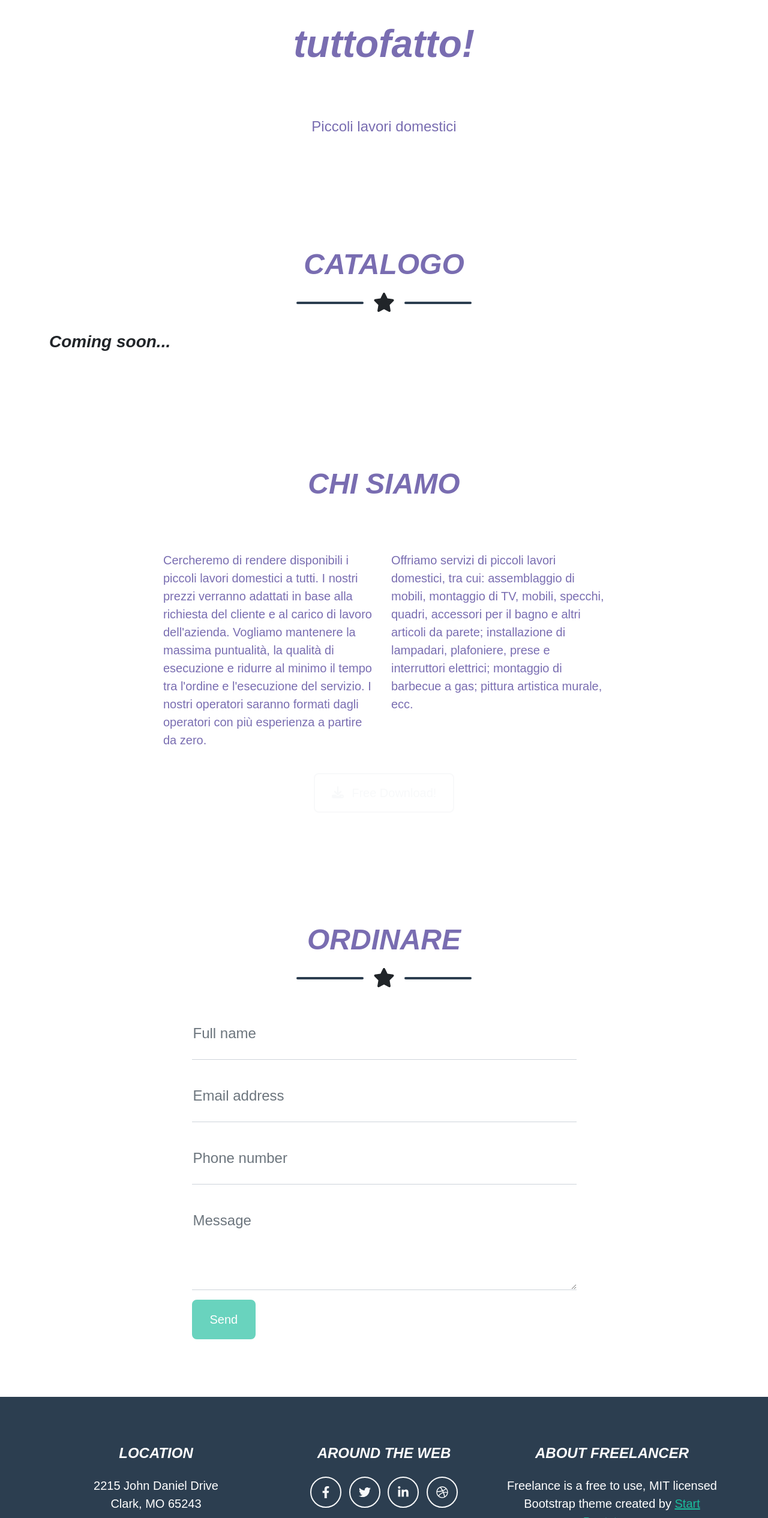
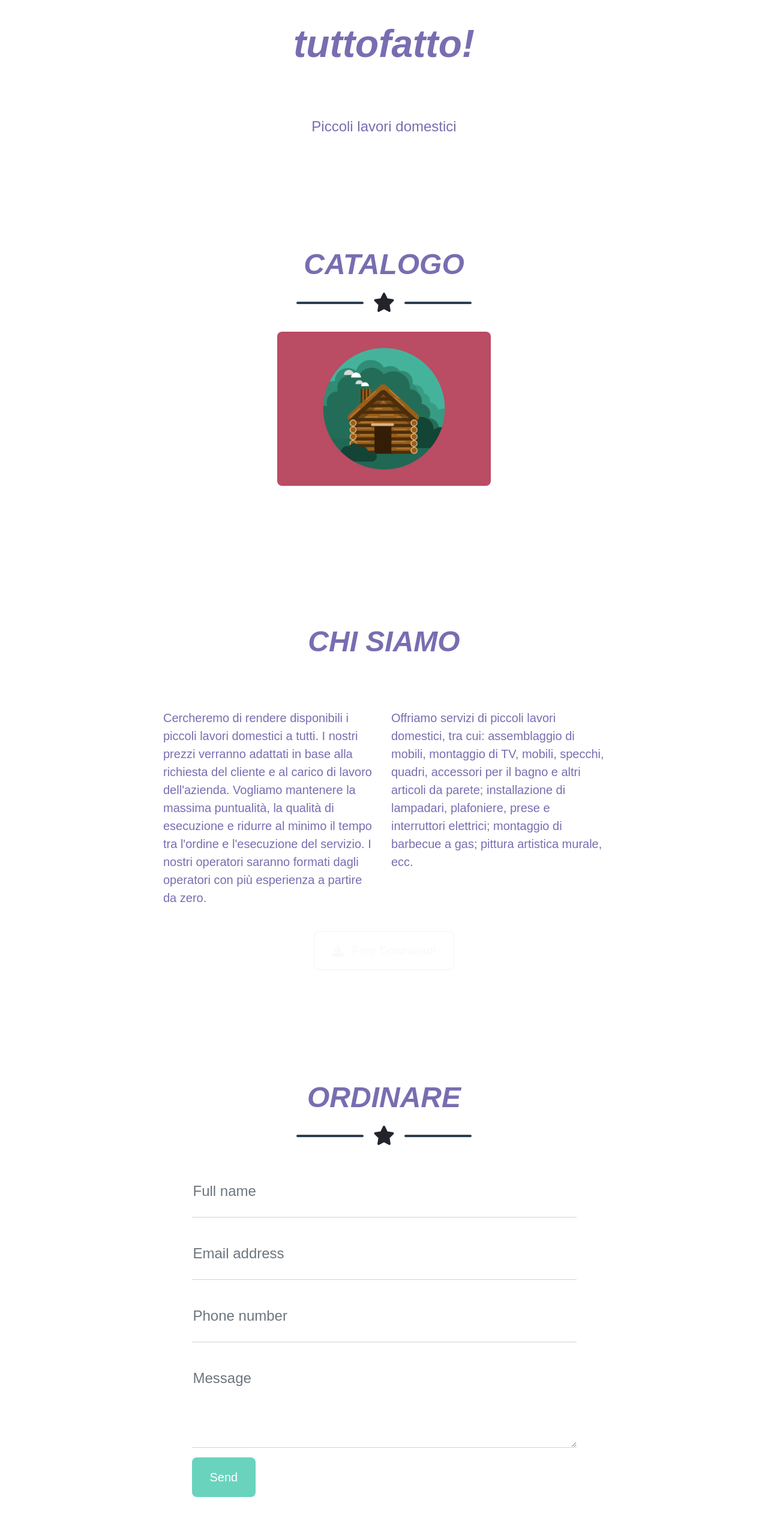
Before and after one commit to konopele/tuttofatto, a plain HTML site: page index.html in a window 1280 px wide. Shown: the part 269-2800 px from the top of the page at 60% size. Drawn offline with nearby package versions, Linux system fonts and the light colour scheme; a web font is replaced by a local one.

Commit message:
Changes 31 march

```diff
--- a/index.html
+++ b/index.html
@@ -66,16 +66,16 @@
                 </div>
                 <!-- Portfolio Grid Items-->
                 <div class="row justify-content-center">
-                    <h3>Coming soon...</h3>
+                    <!-- <h3>Coming soon...</h3> -->
                     <!-- Portfolio Item 1-->
-                    <!-- <div class="col-md-6 col-lg-4 mb-5">
+                    <div class="col-md-6 col-lg-4 mb-5">
                         <div class="portfolio-item mx-auto" data-bs-toggle="modal" data-bs-target="#portfolioModal1">
                             <div class="portfolio-item-caption d-flex align-items-center justify-content-center h-100 w-100">
                                 <div class="portfolio-item-caption-content text-center text-white"><i class="fas fa-plus fa-3x"></i></div>
                             </div>
                             <img class="img-fluid" src="assets/img/portfolio/cabin.png" alt="..." />
                         </div>
-                    </div> -->
+                    </div>
                     <!-- Portfolio Item 2-->
                     <!-- <div class="col-md-6 col-lg-4 mb-5">
                         <div class="portfolio-item mx-auto" data-bs-toggle="modal" data-bs-target="#portfolioModal2">
@@ -226,11 +226,11 @@
                 <div class="row">
                     <!-- Footer Location-->
                     <div class="col-lg-4 mb-5 mb-lg-0">
-                        <h4 class="text-uppercase mb-4">Location</h4>
+                        <h4 class="text-uppercase mb-4">Area di servizio</h4>
                         <p class="lead mb-0">
-                            2215 John Daniel Drive
-                            <br />
-                            Clark, MO 65243
+                            Provincia di Milano
+                            <!-- <br />
+                            Clark, MO 65243 -->
                         </p>
                     </div>
                     <!-- Footer Social Icons-->
```
